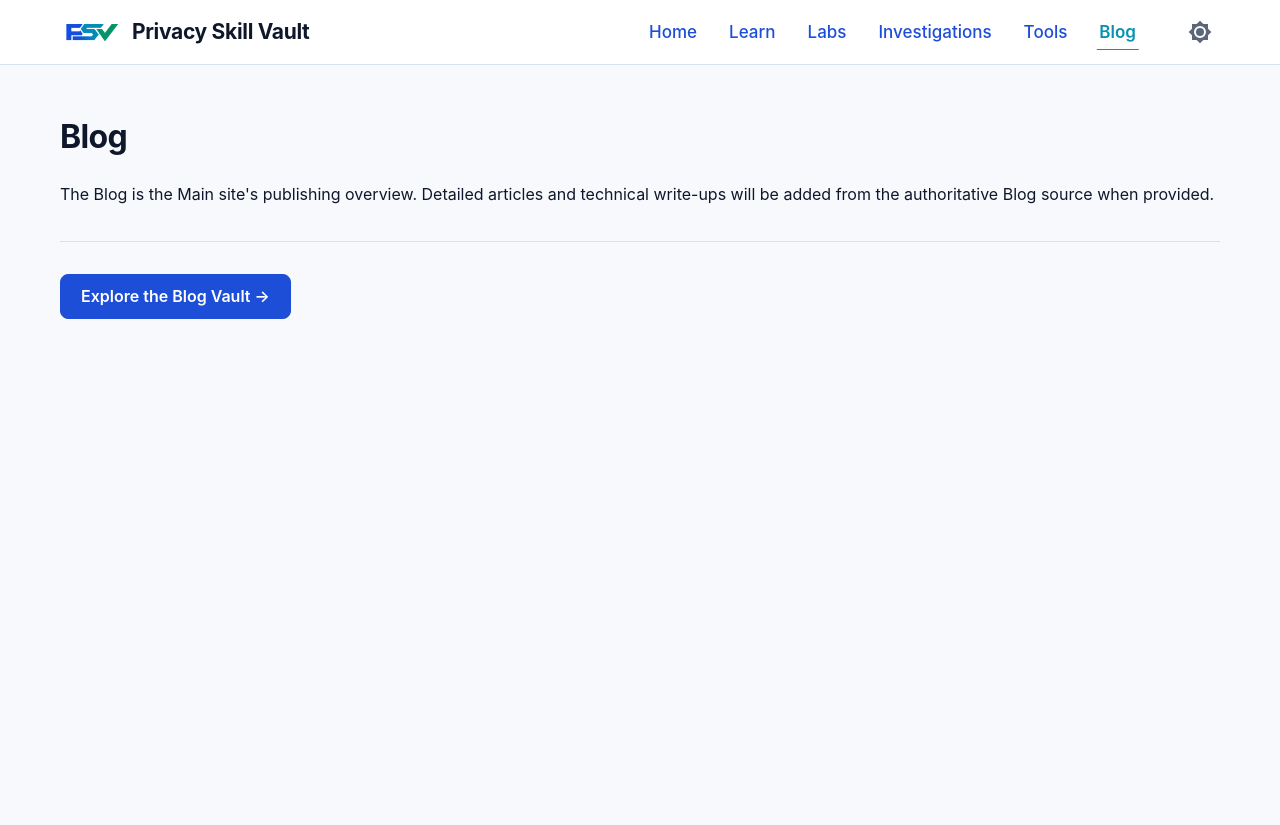
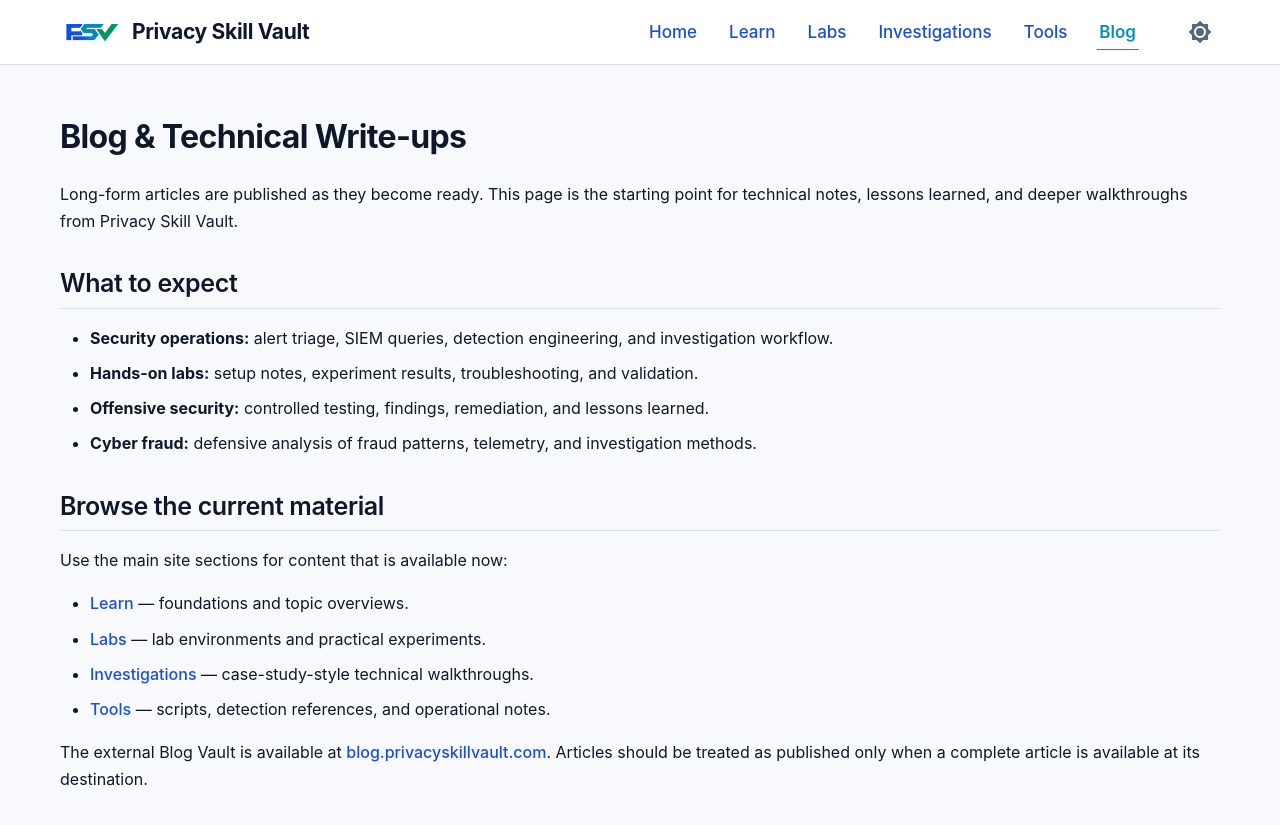
Before and after one commit to PrivacySkillVault/privacyskillvault.github.io, an MkDocs documentation site: the page built from docs/blog/index.md, in a window 1280 px wide. Shown: the top 825 px of the page. Built offline with MkDocs 1.6.1 and Material for MkDocs 9.7.7, drawn with Linux system fonts in a browser that asks for light colours.

Commit message:
Make Blog landing page useful before articles are published

```diff
--- a/docs/blog/index.md
+++ b/docs/blog/index.md
@@ -1,7 +1,21 @@
-# Blog
+# Blog & Technical Write-ups
 
-The Blog is the Main site's publishing overview. Detailed articles and technical write-ups will be added from the authoritative Blog source when provided.
+Long-form articles are published as they become ready. This page is the starting point for technical notes, lessons learned, and deeper walkthroughs from Privacy Skill Vault.
 
----
+## What to expect
 
-[Explore the Blog Vault →](https://blog.privacyskillvault.com/){ .md-button .md-button--primary }
+- **Security operations:** alert triage, SIEM queries, detection engineering, and investigation workflow.
+- **Hands-on labs:** setup notes, experiment results, troubleshooting, and validation.
+- **Offensive security:** controlled testing, findings, remediation, and lessons learned.
+- **Cyber fraud:** defensive analysis of fraud patterns, telemetry, and investigation methods.
+
+## Browse the current material
+
+Use the main site sections for content that is available now:
+
+- [Learn](../learn/) — foundations and topic overviews.
+- [Labs](../labs/) — lab environments and practical experiments.
+- [Investigations](../investigations/) — case-study-style technical walkthroughs.
+- [Tools](../tools/) — scripts, detection references, and operational notes.
+
+The external Blog Vault is available at [blog.privacyskillvault.com](https://blog.privacyskillvault.com/). Articles should be treated as published only when a complete article is available at its destination.
```
